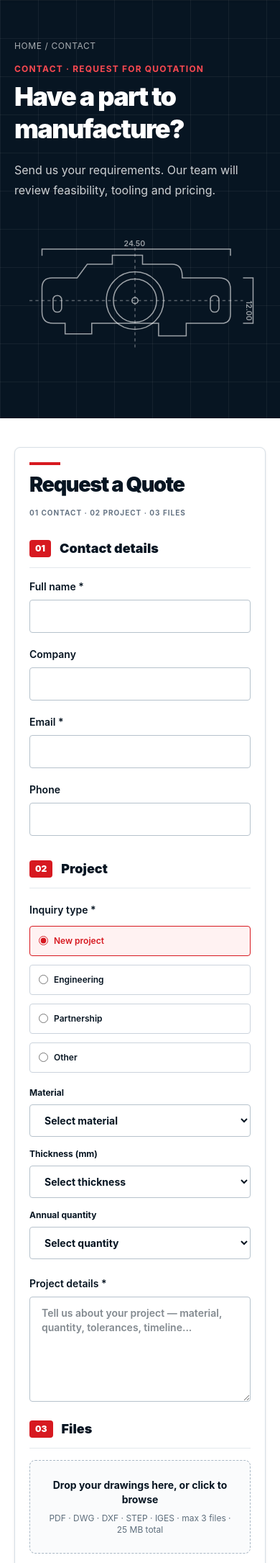
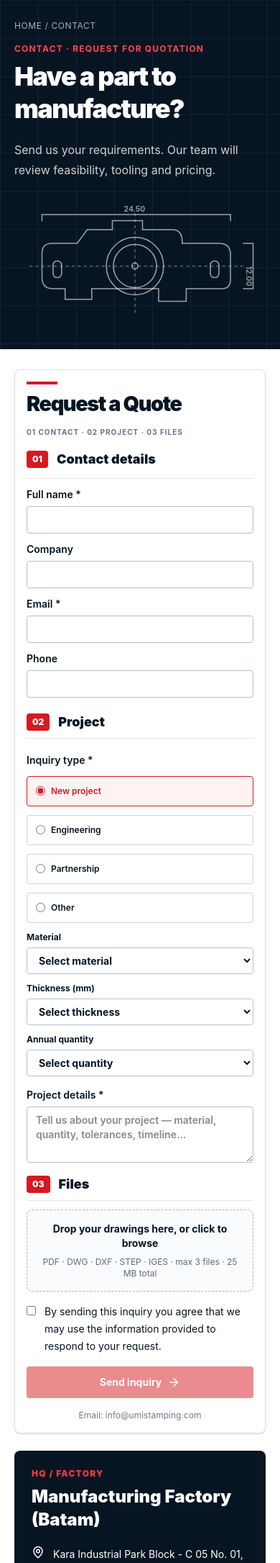
Before and after one commit to Kelvintan127/umi, a Laravel app: page /en/contact in a window 390 px wide. Shown: the part 107-2278 px from the top of the page at 72% size. Run offline with Laravel 12, Linux system fonts and the light colour scheme; style sheets or scripts are compiled from the project's sources; some libraries are stand-ins or nearby versions.

Commit message:
refactor(ui): compress RFQ form geometry and footer toward approved mockup
Use stored Jakarta address data, retain responsive fields and real attachment controls, and show both official contact channels.

```diff
--- a/resources/js/components/layout/MockupShell.tsx
+++ b/resources/js/components/layout/MockupShell.tsx
@@ -10,6 +10,7 @@ export function MockupShell({ active, children }: { active: string; children: Re
   const { chrome, locale, content } = usePage<PageProps>().props;
   const [mobileOpen, setMobileOpen] = useState(false);
   const contact = content.blocks.contact;
+  const jakartaOffice = (contact as typeof contact & { jakarta?: { label: string; lines: string[] } }).jakarta;
 
   useEffect(() => {
     setMobileOpen(false);
@@ -84,17 +85,17 @@ export function MockupShell({ active, children }: { active: string; children: Re
       </header>
       <main id="main">{children}</main>
       <footer className="bg-[#f8fafb]">
-        <div className="mx-auto grid max-w-[1400px] gap-10 px-5 py-14 sm:px-8 md:grid-cols-2 xl:grid-cols-4 xl:px-10">
+        <div className="mx-auto grid max-w-[1400px] gap-7 px-5 py-7 sm:px-8 md:grid-cols-2 xl:grid-cols-4 xl:px-10">
           <div className="flex items-start gap-3"><img src="/images/logo.png" alt="" className="h-14 w-14 object-contain" />
             <b className="pt-2 text-xs font-black leading-4">PT. UNI-METALTECH<br/>INDUSTRY (UMI)</b></div>
           <div><h2 className="text-sm font-bold">Batam Factory</h2>
-            <p className="mt-3 text-sm leading-6 text-[#506070]">{contact.batam.lines.join(", ")}</p></div>
-          <div><h2 className="text-sm font-bold">Sales Office</h2><p className="mt-3 text-sm leading-6 text-[#506070]">Jababeka Industrial Park, Indonesia</p></div>
-          <div><h2 className="text-sm font-bold">Quick Links</h2><div className="mt-3 grid grid-cols-2 gap-2">
+            <p className="mt-2 text-xs leading-5 text-[#506070]">{contact.batam.lines.join(", ")}</p></div>
+          <div><h2 className="text-sm font-bold">Sales Office</h2><p className="mt-3 text-sm leading-6 text-[#506070]">{jakartaOffice?.lines.join(", ") ?? "Jababeka Industrial Park, Indonesia"}</p></div>
+          <div><h2 className="text-sm font-bold">Quick Links</h2><div className="mt-2 grid grid-cols-2 gap-1.5">
             {chrome.nav.map(item => <Link key={item.key} href={siteLink(locale, item.path)} className="text-xs text-[#506070] hover:text-[#d71920]">{item.label}</Link>)}
           </div></div>
         </div>
-        <div className="mx-auto flex max-w-[1400px] flex-col justify-between gap-4 border-t border-[#dce3e7] px-5 py-5 text-xs text-[#637081] sm:px-8 md:flex-row xl:px-10">
+        <div className="mx-auto flex max-w-[1400px] flex-col justify-between gap-4 border-t border-[#dce3e7] px-5 py-3 text-xs text-[#637081] sm:px-8 md:flex-row xl:px-10">
           <span>© 2000–{new Date().getFullYear()} PT. Uni-Metaltech Industry. {chrome.footer.rights}</span>
           <div className="flex gap-5"><Link href={siteLink(locale, "privacy")}>{chrome.footer.privacy}</Link><Link href={siteLink(locale, "terms")}>{chrome.footer.terms}</Link></div>
         </div>
--- a/resources/js/pages/Contact.tsx
+++ b/resources/js/pages/Contact.tsx
@@ -67,10 +67,10 @@ function QuoteForm({ locale, props }: { locale: string; props: PageProps }) {
     setDragOver(false);
     selectFiles(Array.from(event.dataTransfer.files));
   };
-  const field = "mt-2 block w-full rounded border border-[#b6c2cc] bg-white px-4 py-3 text-sm text-[#071522] outline-offset-2 focus:border-[#d71920]";
+  const field = "mt-1.5 block w-full rounded border border-[#b6c2cc] bg-white px-3 py-2 text-sm text-[#071522] outline-offset-2 focus:border-[#d71920]";
   const msg = (key: keyof InquiryFields) => form.errors[key] && <p role="alert" className="mt-1 text-xs font-semibold text-[#d71920]">{form.errors[key]}</p>;
 
-  return <div className="rounded-lg border border-[#d8e0e7] bg-white p-5 shadow-sm sm:p-8">
+  return <div className="rounded-lg border border-[#d8e0e7] bg-white p-4 shadow-sm sm:p-6">
     <div className="umi-mark"/><div className="flex flex-wrap items-center justify-between gap-4">
       <h2 className="umi-heading">{locale === "id" ? "Minta Penawaran" : locale === "zh" ? "申请报价" : "Request a Quote"}</h2><span className="text-[10px] font-bold uppercase tracking-widest text-[#667484]">01 Contact · 02 Project · 03 Files</span>
     </div>
@@ -78,18 +78,18 @@ function QuoteForm({ locale, props }: { locale: string; props: PageProps }) {
       <CheckCircle2 className="text-[#297f53]"/><h3 className="mt-3 text-xl font-bold">{labels.successTitle}</h3>
       <p className="mt-2 text-sm">{flash?.inquiry?.message ?? labels.successBody}</p>
       <button type="button" className="mt-4 text-sm font-bold text-[#d71920] underline" onClick={() => { setSent(false); form.reset(); }}>{labels.successAgain}</button>
-    </div> : <form className="mt-7" onSubmit={submit} noValidate>
+    </div> : <form className="mt-4" onSubmit={submit} noValidate>
       <div className="hidden" aria-hidden="true"><label htmlFor="umi-website">Website</label><input id="umi-website" tabIndex={-1} autoComplete="off" value={form.data.website} onChange={e => form.setData("website", e.target.value)}/></div>
       <h3 className="flex items-center gap-3 border-b border-[#e3e8ec] pb-3 text-lg font-black">
         <span className="rounded bg-[#d71920] px-2 py-1 text-xs text-white">01</span> {locale === "id" ? "Detail kontak" : locale === "zh" ? "联系方式" : "Contact details"}
       </h3>
-      <div className="mt-4 grid gap-5 md:grid-cols-2">
+      <div className="mt-3 grid gap-3 md:grid-cols-2">
         <label className="text-sm font-semibold">{labels.fields.name} *<input autoComplete="name" className={field} value={form.data.name} required onChange={e => form.setData("name", e.target.value)}/>{msg("name")}</label>
         <label className="text-sm font-semibold">{labels.fields.company}<input autoComplete="organization" className={field} value={form.data.company} onChange={e => form.setData("company", e.target.value)}/>{msg("company")}</label>
         <label className="text-sm font-semibold">{labels.fields.email} *<input autoComplete="email" type="email" className={field} value={form.data.email} required onChange={e => form.setData("email", e.target.value)}/>{msg("email")}</label>
         <label className="text-sm font-semibold">{labels.fields.phone}<input autoComplete="tel" className={field} value={form.data.phone} onChange={e => form.setData("phone", e.target.value)}/>{msg("phone")}</label>
       </div>
-      <h3 className="mt-8 flex items-center gap-3 border-b border-[#e3e8ec] pb-3 text-lg font-black">
+      <h3 className="mt-5 flex items-center gap-3 border-b border-[#e3e8ec] pb-2 text-lg font-black">
         <span className="rounded bg-[#d71920] px-2 py-1 text-xs text-white">02</span> {locale === "id" ? "Proyek" : locale === "zh" ? "项目" : "Project"}
       </h3>
       <fieldset className="mt-5">
@@ -101,7 +101,7 @@ function QuoteForm({ locale, props }: { locale: string; props: PageProps }) {
         </div>
         {msg("inquiry_type")}
       </fieldset>
-      <div className="mt-5 grid gap-4 sm:grid-cols-3">
+      <div className="mt-3 grid gap-3 sm:grid-cols-3">
         <label className="text-xs font-bold">Material
           <select value={material} onChange={e => setMaterial(e.target.value)} className={field}>
             <option value="">Select material</option>
@@ -121,13 +121,13 @@ function QuoteForm({ locale, props }: { locale: string; props: PageProps }) {
           </select>
         </label>
       </div>
-      <label className="mt-6 block text-sm font-semibold">{labels.fields.message} *<textarea rows={6} className={field} value={form.data.message} required onChange={e => form.setData("message", e.target.value)} placeholder={labels.placeholders.message}/>{msg("message")}</label>
-      <h3 className="mt-6 flex items-center gap-3 border-b border-[#e3e8ec] pb-3 text-lg font-black"><span className="rounded bg-[#d71920] px-2 py-1 text-xs text-white">03</span>{locale === "id" ? "Gambar teknik" : locale === "zh" ? "文件" : "Files"}</h3>
+      <label className="mt-4 block text-sm font-semibold">{labels.fields.message} *<textarea rows={3} className={field} value={form.data.message} required onChange={e => form.setData("message", e.target.value)} placeholder={labels.placeholders.message}/>{msg("message")}</label>
+      <h3 className="mt-4 flex items-center gap-3 border-b border-[#e3e8ec] pb-2 text-lg font-black"><span className="rounded bg-[#d71920] px-2 py-1 text-xs text-white">03</span>{locale === "id" ? "Gambar teknik" : locale === "zh" ? "文件" : "Files"}</h3>
       <label htmlFor="umi-drawings"
         onDragOver={event=>{event.preventDefault();setDragOver(true);}}
         onDragLeave={event=>{event.preventDefault();setDragOver(false);}}
         onDrop={onDrop}
-        className={"mt-4 block cursor-pointer rounded-lg border border-dashed px-5 py-6 text-center text-sm transition-colors focus-within:outline focus-within:outline-2 focus-within:outline-[#d71920] " + (dragOver ? "border-[#d71920] bg-[#fff0f1]" : "border-[#aab8c5] bg-[#fafbfc]")}>
+        className={"mt-3 block cursor-pointer rounded-lg border border-dashed px-4 py-4 text-center text-sm transition-colors focus-within:outline focus-within:outline-2 focus-within:outline-[#d71920] " + (dragOver ? "border-[#d71920] bg-[#fff0f1]" : "border-[#aab8c5] bg-[#fafbfc]")}>
         <input id="umi-drawings" name="attachments[]" className="sr-only" type="file" multiple
           accept=".pdf,.dwg,.dxf,.step,.stp,.iges,.igs"
           onChange={event=>{selectFiles(Array.from(event.target.files ?? []));event.target.value="";}} />
@@ -146,13 +146,13 @@ function QuoteForm({ locale, props }: { locale: string; props: PageProps }) {
         <p key={key} role="alert" className="mt-2 text-xs font-bold text-[#d71920]">{message}</p>
       )}
       {form.progress && <progress aria-label="Upload progress" className="mt-3 w-full accent-[#d71920]" max={100} value={form.progress.percentage ?? 0}/>}
-      <label className="mt-6 flex items-start gap-3 text-sm leading-6">
+      <label className="mt-4 flex items-start gap-3 text-sm leading-6">
         <input type="checkbox" required checked={form.data.consent} onChange={e => form.setData("consent", e.target.checked)} className="mt-1 accent-[#d71920]"/>
         <span>{labels.consent}</span>
       </label>{msg("consent")}
       {Object.keys(form.errors).length > 0 && <p className="mt-3 text-sm font-bold text-[#d71920]" role="alert">{labels.errorsTitle}</p>}
       <button type="submit" disabled={form.processing || !form.data.consent}
-        className="umi-btn-red mt-7 flex w-full items-center justify-center gap-2 rounded py-4 text-sm font-bold text-white disabled:cursor-not-allowed disabled:opacity-50">
+        className="umi-btn-red mt-4 flex w-full items-center justify-center gap-2 rounded py-3 text-sm font-bold text-white disabled:cursor-not-allowed disabled:opacity-50">
         {form.processing ? labels.submitting : labels.submit}<ArrowRight size={18}/>
       </button>
       <p className="mt-4 text-center text-xs text-[#6e7b89]">{labels.fields.email}: {props.content.blocks.contact.email}</p>
@@ -179,13 +179,13 @@ export default function Contact() {
   return <MockupShell active="contact">
     <PageHead seo={seo} htmlLang={htmlLang}/>
     <section className="umi-hero umi-blueprint-lines overflow-hidden bg-[#071522] text-white">
-      <div className="mx-auto grid max-w-[1400px] gap-8 px-5 py-14 sm:px-8 lg:grid-cols-2 xl:px-10">
+      <div className="mx-auto grid max-w-[1400px] gap-8 px-5 py-7 sm:px-8 lg:grid-cols-2 xl:px-10">
         <div><p className="mb-4 text-xs uppercase tracking-wider text-white/65"><Link href={"/" + locale}>Home</Link> / Contact</p>
           <p className="mb-2 text-xs font-bold uppercase tracking-widest text-[#fa4951]">Contact · Request for quotation</p>
           <h1 className="max-w-xl text-4xl font-black leading-tight tracking-[-0.045em] sm:text-5xl">{headline}</h1>
           <p className="mt-5 max-w-xl text-base leading-7 text-white/80">{intro}</p>
         </div>
-        <div className="relative flex min-h-[215px] items-center justify-center text-white/60">
+        <div className="relative flex min-h-[175px] items-center justify-center text-white/60">
           <svg viewBox="0 0 500 250" className="w-full max-w-lg" role="img" aria-label="Technical drawing of a precision formed metal bracket">
             <g fill="none" stroke="currentColor" strokeWidth="2.2">
               <path d="M55 100Q55 80 75 80H125L145 53H195V35H255V53H314Q333 53 334 75V80H407Q430 80 430 102V152Q430 170 412 170H342V195H287V170H154V191H101V170H77Q55 170 55 147Z"/>
@@ -199,7 +199,7 @@ export default function Contact() {
         </div>
       </div>
     </section>
-    <section className="py-10 lg:py-10">
+    <section className="py-7 lg:py-7">
       <div className="mx-auto grid max-w-[1400px] items-start gap-6 px-5 sm:px-8 lg:grid-cols-[1.6fr_1fr] xl:px-10">
         <QuoteForm locale={locale} props={props}/>
         <aside className="space-y-4">
@@ -223,7 +223,7 @@ export default function Contact() {
         </aside>
       </div>
     </section>
-    <section className="bg-[#f6f8fa] py-10 lg:py-10"><div className="mx-auto max-w-[1400px] px-5 sm:px-8 xl:px-10">
+    <section className="bg-[#f6f8fa] py-7 lg:py-7"><div className="mx-auto max-w-[1400px] px-5 sm:px-8 xl:px-10">
       <div className="flex flex-wrap items-end justify-between gap-6"><div><div className="umi-mark"/><h2 className="umi-heading">Find us</h2>
         <p className="mt-2 text-sm text-[#566578]">Batam Factory and Jakarta Sales Office.</p></div>
         <div className="flex border-b border-[#cbd5df]" role="tablist" aria-label="Office locations">
--- a/resources/js/pages/Home.tsx
+++ b/resources/js/pages/Home.tsx
@@ -201,7 +201,7 @@ export default function Home() {
     <section className="bg-[#071522] py-16 text-white"><div className="mx-auto flex max-w-[1400px] flex-wrap items-center justify-between gap-6 px-5 sm:px-8 xl:px-10">
       <h2 className="text-2xl font-black sm:text-3xl">{c.cta}</h2>
       <Link className="umi-btn-red inline-flex items-center gap-2 rounded px-6 py-3.5 text-sm font-bold" href={"/" + locale + "/contact"}>{chrome.cta.team}<ArrowRight size={17}/></Link>
-      <a href={"mailto:" + blocks.contact.email} className="text-xs text-white/75">{blocks.contact.email}</a>
+      <div className="text-xs leading-6 text-white/75"><a href={"mailto:" + blocks.contact.email} className="block hover:text-white">{blocks.contact.email}</a><a href={"tel:" + blocks.contact.phone} className="block hover:text-white">{blocks.contact.phone}</a></div>
     </div></section>
 
     {videoOpen && corporateVideo && <div role="dialog" aria-modal="true" aria-label={c.video} className="fixed inset-0 z-[100] flex items-center justify-center bg-black/90 p-5">
```
Also changed, not shown: docs/visual-qa/mockup-differences.md (+1 -0 lines).
